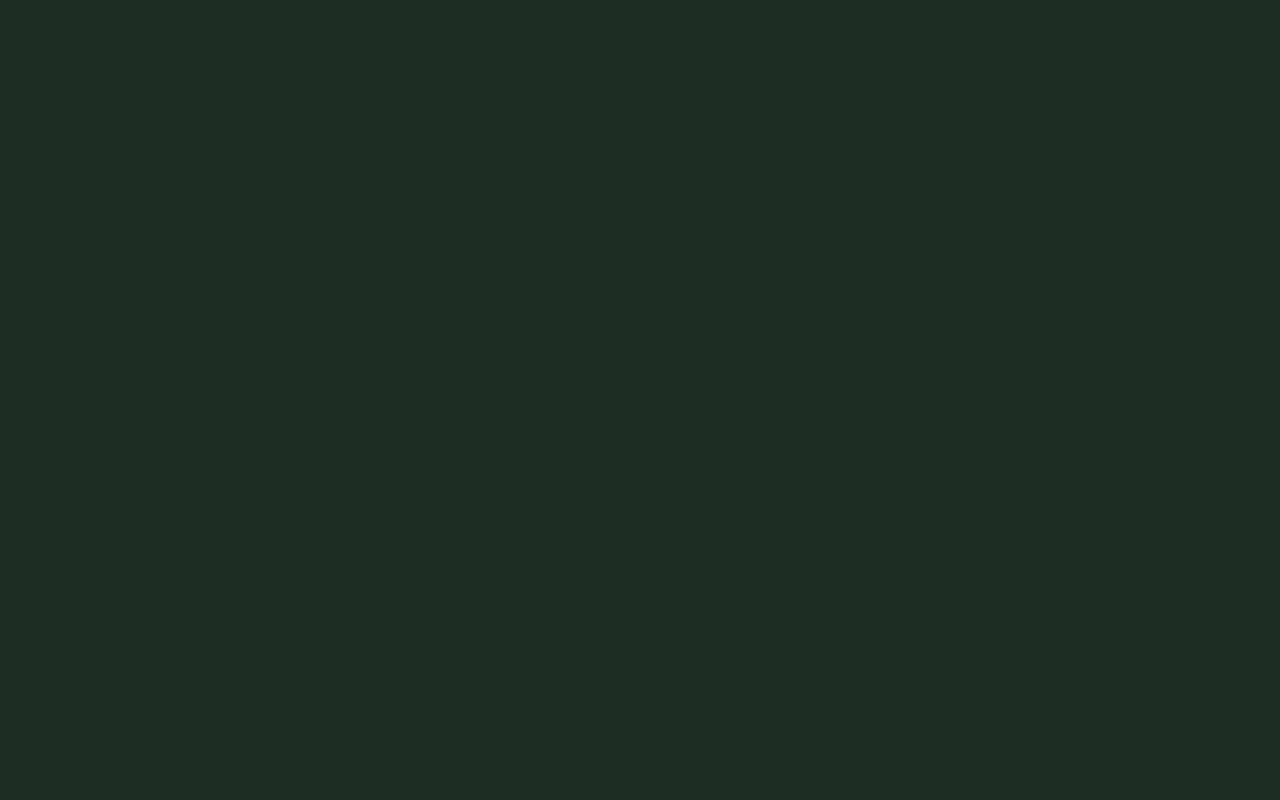
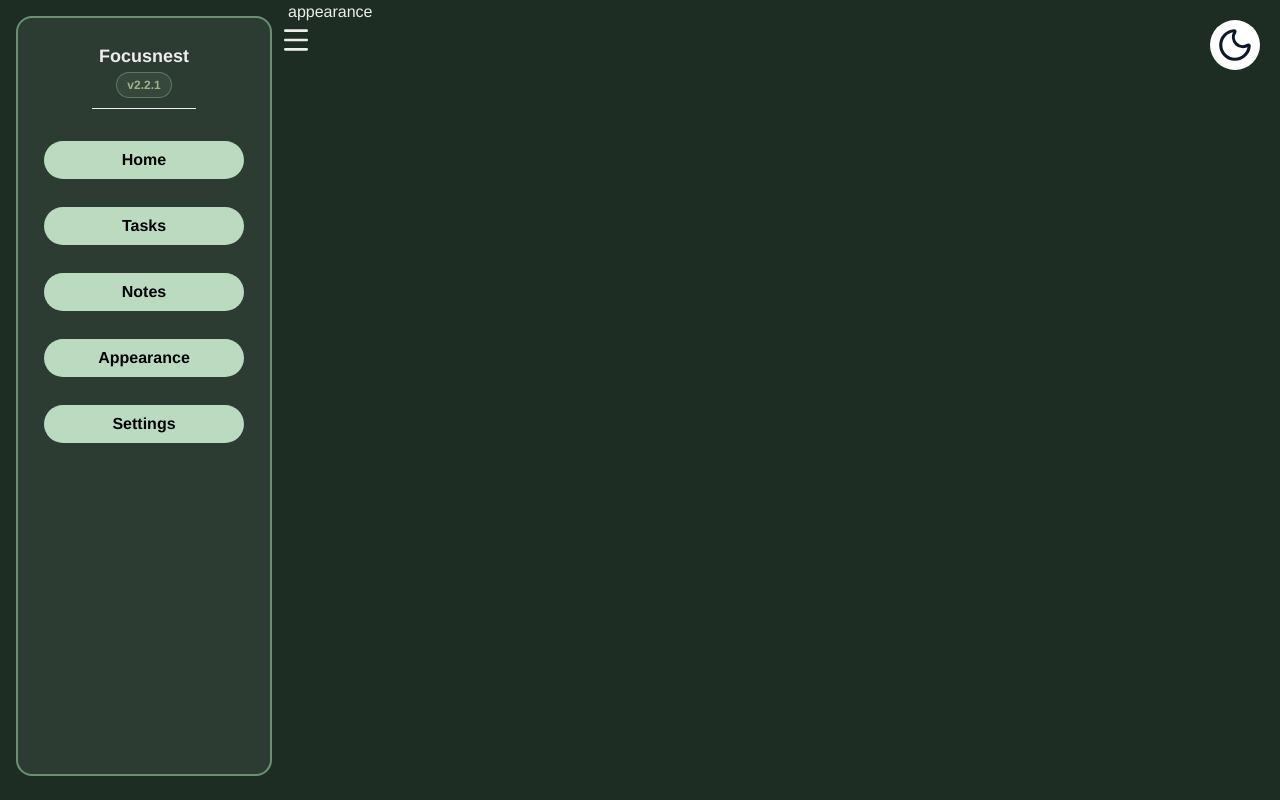
Before and after one commit to ItsCrew/focusnest-but-in-react, a React (Vite) app: page /appearance in a window 1280 px wide. Before the commit this address had no page. Built offline with nearby package versions, Linux system fonts and the light colour scheme.

Commit message:
Intial Commit for Appearance page

```diff
--- a/src/App.jsx
+++ b/src/App.jsx
@@ -6,6 +6,7 @@
 import Tasks from './Pages/Tasks'
 import Soon from './Pages/Soon'
 import Settings from './Pages/Settings'
+import Appearance from './Pages/Appearance'
 
 const App = () => {
   return (
@@ -17,6 +18,7 @@
           <Route path='/tasks' element={<Tasks />} />
           <Route path='/notes' element={<Soon />} />
           <Route path='/settings' element={<Settings />} />
+          <Route path='/appearance' element={<Appearance />} />
         </Route>
 
       </Routes>
--- /dev/null
+++ b/src/Pages/Appearance.jsx
@@ -0,0 +1,9 @@
+import React from 'react'
+
+const appearance = () => {
+  return (
+    <div>appearance</div>
+  )
+}
+
+export default appearance
```
